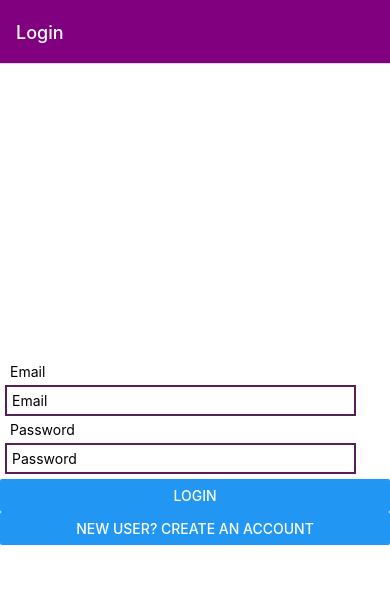
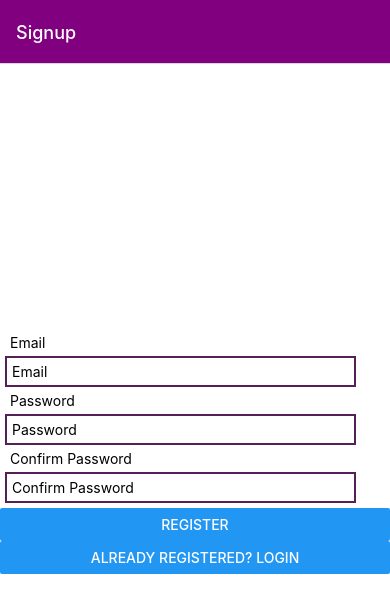
Before and after one commit to J3rrrrry/5520, a React Native app: screen / in a window 390 px wide. Shown: the top 612 px of the page. Built offline with nearby package versions, Linux system fonts and the light colour scheme; no server answers.

Commit message:
separating auth screens from app screens as another security layer and setting up a listerner to decide which screen stack to show

```diff
--- a/App.js
+++ b/App.js
@@ -1,4 +1,4 @@
-import React from "react";
+import React, { useEffect, useState } from "react";
 import Home from "./Components/Home";
 import { NavigationContainer } from "@react-navigation/native";
 import { createNativeStackNavigator } from "@react-navigation/native-stack";
@@ -6,21 +6,19 @@ import GoalDetails from "./Components/GoalDetails";
 import { Button } from "react-native";
 import Login from "./Components/Login";
 import Signup from "./Components/Signup";
+import { auth } from "./Firebase/firebaseSetup";
+import { onAuthStateChanged } from "firebase/auth";
 
 const Stack = createNativeStackNavigator();
 
-export default function App() {
-  return (
-    <NavigationContainer>
-      <Stack.Navigator
-        initialRouteName="Login"
-        screenOptions={{
-          headerStyle: { backgroundColor: "purple" },
-          headerTintColor: "white",
-        }}
-      >
+const authStack = (
+  <>
     <Stack.Screen name="Signup" component={Signup} />
     <Stack.Screen name="Login" component={Login} />
+  </>
+);
+const appStack = (
+  <>
     <Stack.Screen
       name="Home"
       component={Home}
@@ -47,6 +45,29 @@ export default function App() {
         };
       }}
     />
+  </>
+);
+export default function App() {
+  const [isUserLoggedIn, setIsUserLoggedIn] = useState(false);
+  useEffect(() => {
+    onAuthStateChanged(auth, (user) => {
+      if (user) {
+        setIsUserLoggedIn(true);
+      } else {
+        setIsUserLoggedIn(false);
+      }
+      //based on the user variable, set the state variable isUserLoggedIn
+    });
+  }, []);
+  return (
+    <NavigationContainer>
+      <Stack.Navigator
+        screenOptions={{
+          headerStyle: { backgroundColor: "purple" },
+          headerTintColor: "white",
+        }}
+      >
+        {isUserLoggedIn ? appStack : authStack}
       </Stack.Navigator>
     </NavigationContainer>
   );
```
Lines whose indentation alone changed are shown as unchanged.
